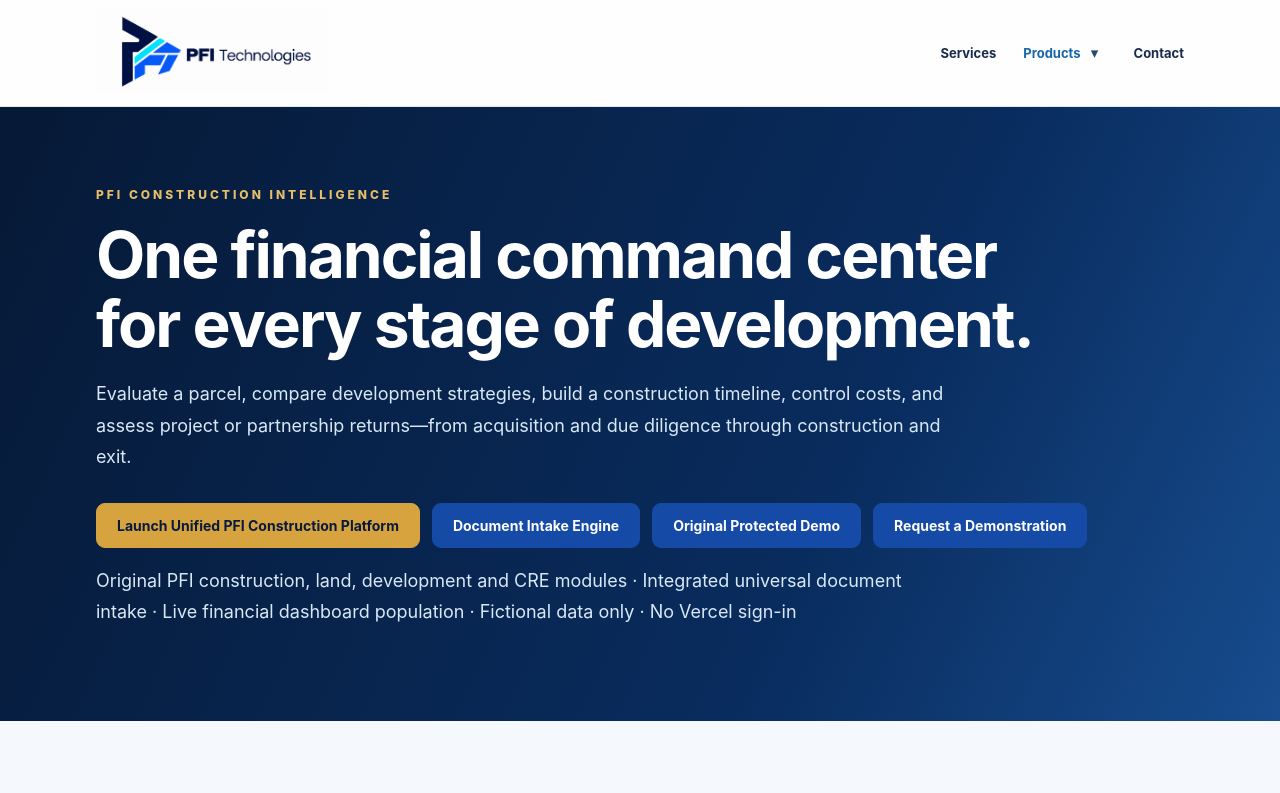
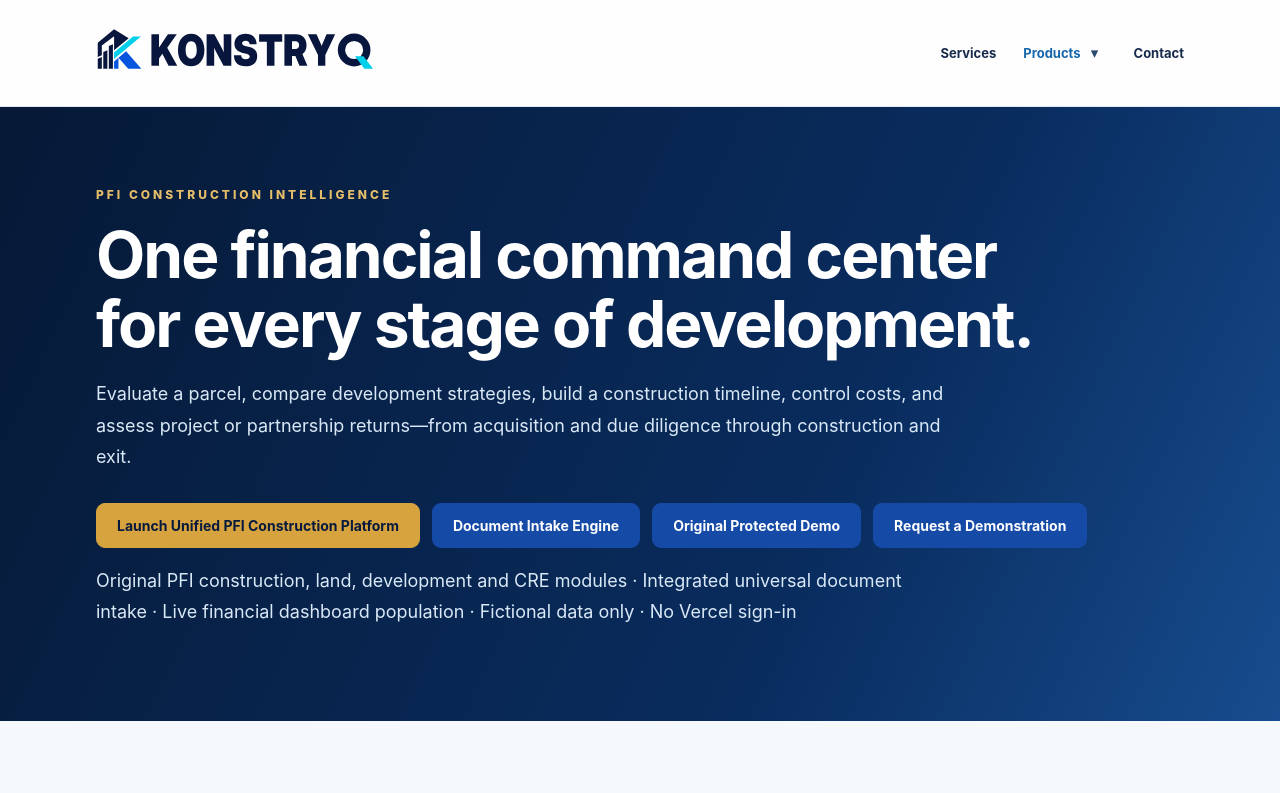
Before and after one commit to PINNFIN/pfi-technology-site, a plain HTML site: page construction/index.html in a window 1280 px wide. Shown: the top 793 px of the page. Drawn offline with Linux system fonts and the light colour scheme.

Commit message:
Use KONSTRYQ vector branding on construction landing page

```diff
--- a/construction/index.html
+++ b/construction/index.html
@@ -22,7 +22,7 @@
 <script>(function(w,d,s,l,i){w[l]=w[l]||[];w[l].push({'gtm.start':new Date().getTime(),event:'gtm.js'});var f=d.getElementsByTagName(s)[0],j=d.createElement(s),dl=l!='dataLayer'?'&l='+l:'';j.async=true;j.src='https://www.googletagmanager.com/gtm.js?id='+i+dl;f.parentNode.insertBefore(j,f);})(window,document,'script','dataLayer','GTM-T98QHW6D');</script>
 </head><body>
 <noscript><iframe src="https://www.googletagmanager.com/ns.html?id=GTM-T98QHW6D" height="0" width="0" style="display:none;visibility:hidden"></iframe></noscript>
-<header><div class="wrap nav"><a class="brand" href="/"><img src="/assets/pfi-technology-logo.png?v=20261008-technologies" alt="PFI Technologies" style="height:86px;width:auto;max-width:335px;object-fit:contain"></a><nav class="links pfi-primary-nav" aria-label="Primary navigation"><a href="/services/">Services</a><div class="pfi-products-trigger"><a href="/products/" aria-current="page">Products</a><button class="pfi-menu-arrow" type="button" aria-label="Show products menu" aria-expanded="false" aria-controls="pfi-products-dropdown" onclick="var p=this.parentNode;var state=p.classList.toggle('is-open');this.setAttribute('aria-expanded',state?'true':'false')">&#9662;</button><div id="pfi-products-dropdown" class="pfi-products-dropdown"><a href="/products/">All Products<span>Platforms, business systems, apps</span></a><a href="/agentic-ai/">Agentic AI<span>Business automation and AI agents</span></a><a href="/construction/">PFI Construction<span>Development and job intelligence</span></a></div></div><a href="/contact/">Contact</a></nav></div></header>
+<header><div class="wrap nav"><a class="brand" href="/"><img src="/assets/konstryq-header.svg" alt="KONSTRYQ" style="height:44px;width:auto;max-width:280px;object-fit:contain"></a><nav class="links pfi-primary-nav" aria-label="Primary navigation"><a href="/services/">Services</a><div class="pfi-products-trigger"><a href="/products/" aria-current="page">Products</a><button class="pfi-menu-arrow" type="button" aria-label="Show products menu" aria-expanded="false" aria-controls="pfi-products-dropdown" onclick="var p=this.parentNode;var state=p.classList.toggle('is-open');this.setAttribute('aria-expanded',state?'true':'false')">&#9662;</button><div id="pfi-products-dropdown" class="pfi-products-dropdown"><a href="/products/">All Products<span>Platforms, business systems, apps</span></a><a href="/agentic-ai/">Agentic AI<span>Business automation and AI agents</span></a><a href="/construction/">PFI Construction<span>Development and job intelligence</span></a></div></div><a href="/contact/">Contact</a></nav></div></header>
 <main><section class="construction-hero"><div class="wrap"><div class="eyebrow">PFI Construction Intelligence</div><h1>One financial command center for every stage of development.</h1>
 <p>Evaluate a parcel, compare development strategies, build a construction timeline, control costs, and assess project or partnership returns—from acquisition and due diligence through construction and exit.</p>
 <div class="actions"><a class="button gold" href="/construction/platform/">Launch Unified PFI Construction Platform</a><a class="button" href="/construction/workspace/">Document Intake Engine</a><a class="button" href="https://pfi-development-intelligence-preview-ex4ycilmf-jopad2408-2963.vercel.app" target="_blank" rel="noopener noreferrer">Original Protected Demo</a><a class="button" href="/contact/?service=PFI%20Construction%20Intelligence">Request a Demonstration</a></div>
```
Also changed, not shown: assets/konstryq-header.svg (added).
